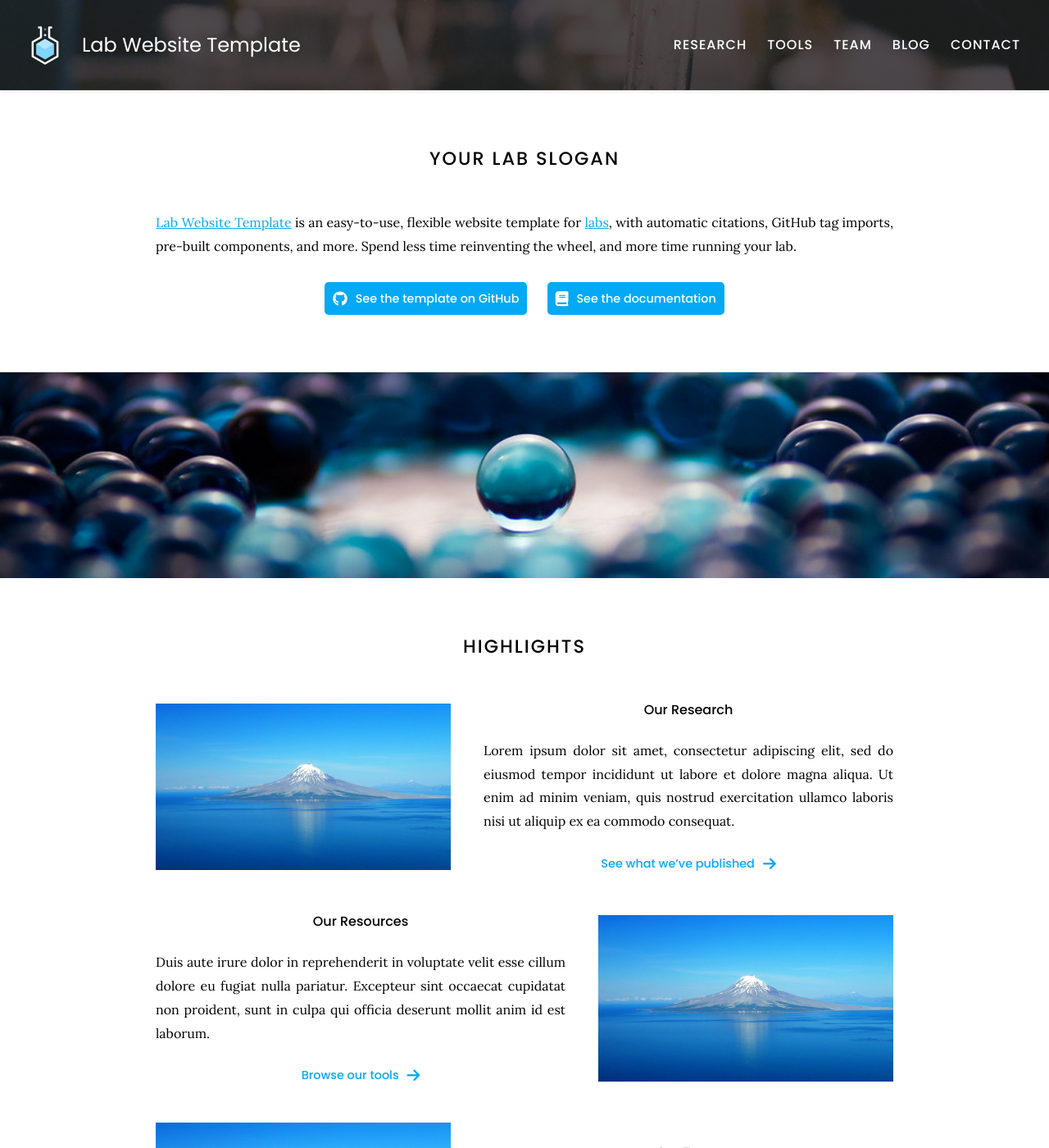
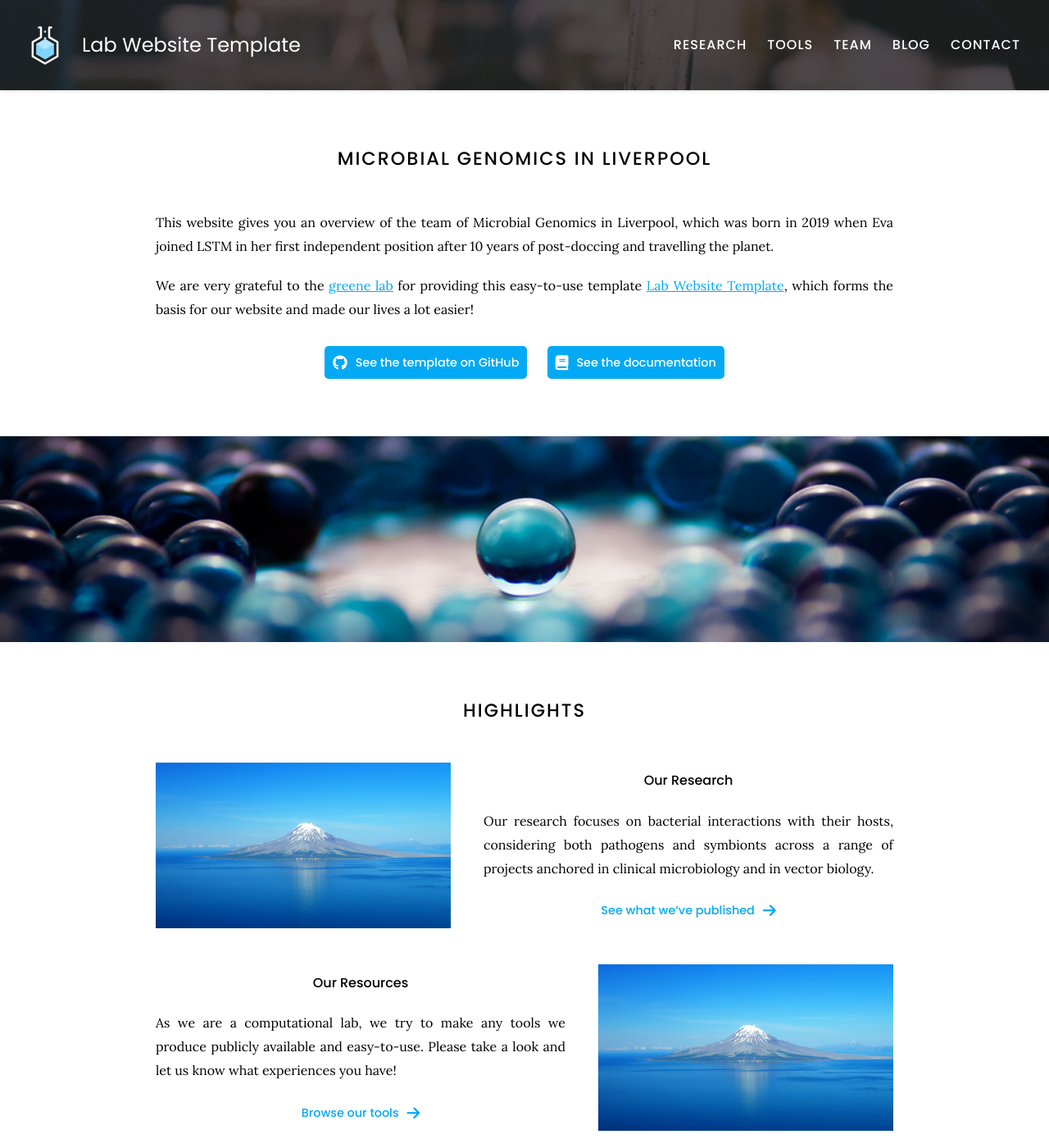
Before and after one commit to Evo-MInt/MicGen-lab-website, a Jekyll site: the page built from index.md, in a window 1280 px wide and 1400 px high. Shown: the whole window at 82% size. Built offline with Jekyll 4.4.1, drawn with Linux system fonts in a browser that asks for light colours; some of the changed text lies outside the part shown.

Commit message:
Update index.md

```diff
--- a/index.md
+++ b/index.md
@@ -2,10 +2,11 @@
 title: Home
 ---
 
-# Your Lab Slogan
+# Microbial Genomics in Liverpool
 
-[Lab Website Template](https://github.com/greenelab/lab-website-template) is an easy-to-use, flexible website template for [labs](https://www.greenelab.com/), with automatic citations, GitHub tag imports, pre-built components, and more.
-Spend less time reinventing the wheel, and more time running your lab.
+This website gives you an overview of the team of Microbial Genomics in Liverpool, which was born in 2019 when Eva joined LSTM in her first independent position after 10 years of post-doccing and travelling the planet.
+
+We are very grateful to the [greene lab](https://www.greenelab.com/) for providing this easy-to-use template [Lab Website Template](https://github.com/greenelab/lab-website-template), which forms the basis for our website and made our lives a lot easier!
 
 {%
   include link.html
@@ -34,8 +35,7 @@ Spend less time reinventing the wheel, and more time running your lab.
 # Highlights
 
 {% capture text %}
-Lorem ipsum dolor sit amet, consectetur adipiscing elit, sed do eiusmod tempor incididunt ut labore et dolore magna aliqua.
-Ut enim ad minim veniam, quis nostrud exercitation ullamco laboris nisi ut aliquip ex ea commodo consequat.
+Our research focuses on bacterial interactions with their hosts, considering both pathogens and symbionts across a range of projects anchored in clinical microbiology and in vector biology.
 
 {%
   include link.html
@@ -56,8 +56,7 @@ Ut enim ad minim veniam, quis nostrud exercitation ullamco laboris nisi ut aliqu
 %}
 
 {% capture text %}
-Duis aute irure dolor in reprehenderit in voluptate velit esse cillum dolore eu fugiat nulla pariatur.
-Excepteur sint occaecat cupidatat non proident, sunt in culpa qui officia deserunt mollit anim id est laborum.
+As we are a computational lab, we try to make any tools we produce publicly available and easy-to-use. Please take a look and let us know what experiences you have!
 
 {%
   include link.html
@@ -79,7 +78,7 @@ Excepteur sint occaecat cupidatat non proident, sunt in culpa qui officia deseru
 %}
 
 {% capture text %}
-Lorem ipsum dolor sit amet, consectetur adipiscing elit, sed do eiusmod tempor incididunt ut labore et dolore magna aliqua.
+We are a friendly and enthusiastic group of people, if you want to know a bit more about who is currently part of our team, this is us!
 
 {%
   include link.html
@@ -98,6 +97,3 @@ Lorem ipsum dolor sit amet, consectetur adipiscing elit, sed do eiusmod tempor i
   title="Our Team"
   text=text
 %}
-
-Lorem ipsum dolor sit amet, consectetur adipiscing elit, sed do eiusmod tempor incididunt ut labore et dolore magna aliqua.
-Ut enim ad minim veniam, quis nostrud exercitation ullamco laboris nisi ut aliquip ex ea commodo consequat.
```
